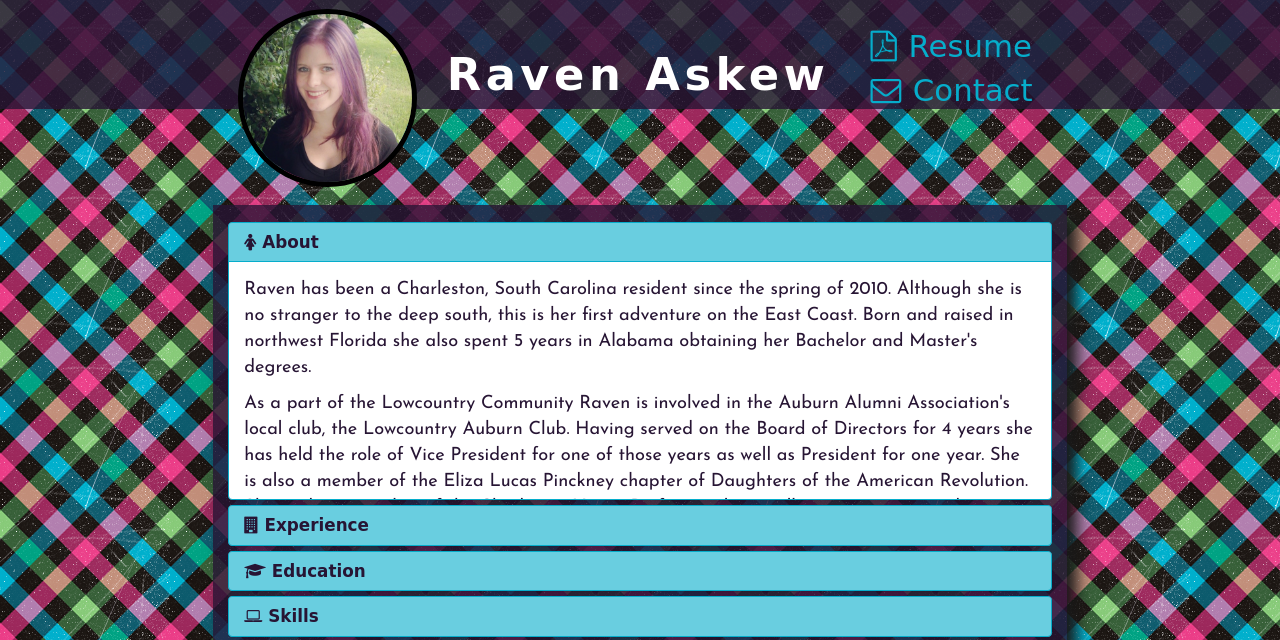
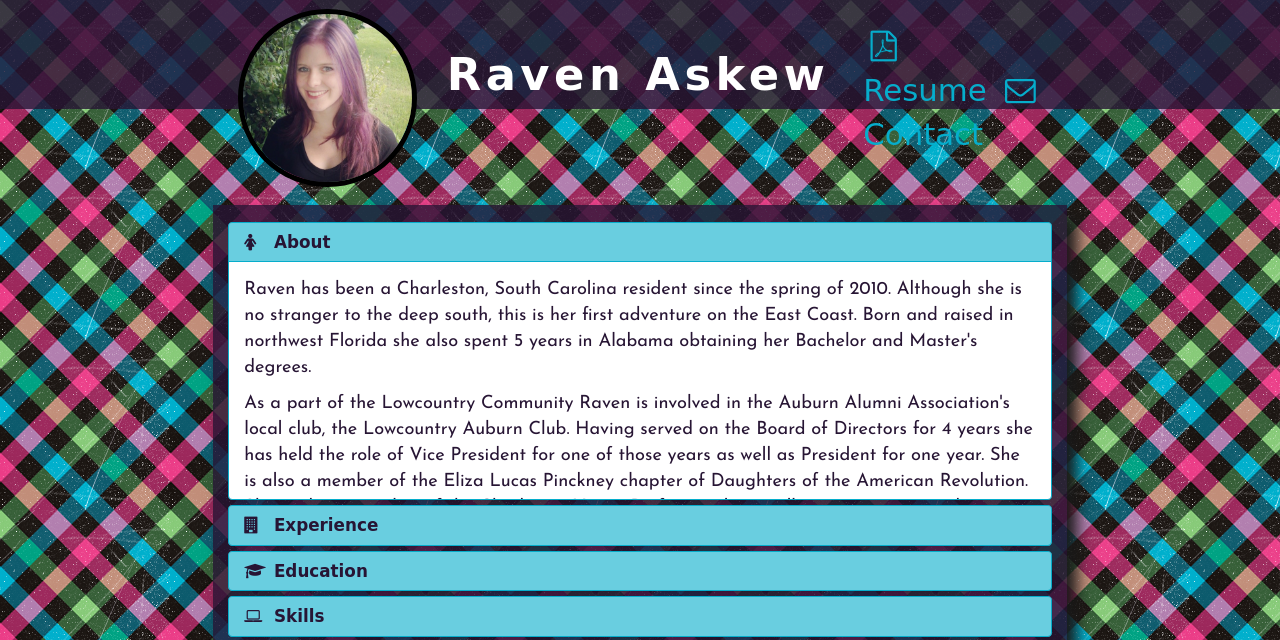
Before and after one commit to raveve/ravenaskewv2, a website: page index.html in a window 1280 px wide. Shown: the top 640 px of the page. Drawn offline with nearby package versions, Linux system fonts and the light colour scheme; a web font is replaced by a local one.

Commit message:
More changes to style.

```diff
--- a/css/base.scss
+++ b/css/base.scss
@@ -95,8 +95,17 @@ $shadow: #191919;
     text-decoration: none;
   }
 
+  .contact i {
+    width: 18%;
+  }
+
   .panel-body a {
     color: $purple-font;
+  }
+
+  .panel-body a:hover {
+    text-decoration: none;
+    color: $green;
   }
 
   .panel-group {
@@ -125,6 +134,10 @@ $shadow: #191919;
 
   .panel-title {
     color: $purple-font;
+  }
+
+  .panel-title i {
+    width: 8%;
   }
 
   .panel-heading a:focus {
@@ -166,6 +179,16 @@ $shadow: #191919;
     color: $white;
   }
 
+  footer p:hover {
+    color: $black;
+    text-decoration: none;
+  }
+
+  footer a:hover {
+    text-decoration: none;
+  }
+
+
 }
 
 /*******************************
@@ -175,6 +198,10 @@ $shadow: #191919;
 @media screen and (min-width: 360px) {
   header img {
     width: 90%;
+  }
+
+  .contact i {
+    width: 20%;
   }
 }
 
@@ -220,6 +247,10 @@ $shadow: #191919;
   .contact a {
     font-size: 1.6em;
     padding: 5%;
+  }
+
+  .contact i {
+    width: 8%;
   }
 
   .contact .fa {
@@ -269,6 +300,10 @@ $shadow: #191919;
 @media screen and (min-width: 540px) {
   body p, body ul {
     font-size: 1.1em;
+  }
+
+  .panel-title i {
+    width: 7%;
   }
 
   .sub-rec {
@@ -335,6 +370,10 @@ $shadow: #191919;
 
   .pdf {
     margin-left: 12%;
+  }
+
+  .panel-title i {
+    width: 6%;
   }
 
   body p, body ul {
@@ -409,6 +448,10 @@ $shadow: #191919;
     padding-right: 1%;
   }
 
+  .contact i {
+    width: 20%;
+  }
+
   .site-center {
     background-color: $purple-background;
     margin-top: 7%;
@@ -447,6 +490,10 @@ $shadow: #191919;
     font-size: 1.6em;
   }
 
+  .panel-title i {
+    width: 5%;
+  }
+
   .site-center {
     margin-top: 6.5%;
   }
@@ -481,6 +528,10 @@ $shadow: #191919;
 
   .contact a {
     font-size: 1.7em;
+  }
+
+  .panel-title i {
+    width: 4%;
   }
 
   .site-center {
@@ -628,6 +679,14 @@ $shadow: #191919;
     font-size: 3.2em;
   }
 
+  .contact i {
+    width: 18%;
+  }
+
+  .panel-title i {
+    width: 3%;
+  }
+
   .site-center {
     height: 34em;
     margin-top: 7.5%;
@@ -747,6 +806,10 @@ $shadow: #191919;
     font-size: 3.2em;
   }
 
+  .panel-title i {
+    width: 2%;
+  }
+
   .site-center {
     margin-top: 5%;
   }
--- a/css/main.css
+++ b/css/main.css
@@ -56,8 +56,13 @@
     list-style-type: square; }
   .contact > a:focus {
     text-decoration: none; }
+  .contact i {
+    width: 18%; }
   .panel-body a {
     color: #271534; }
+  .panel-body a:hover {
+    text-decoration: none;
+    color: #86C977; }
   .panel-group {
     margin-top: 5%; }
   .panel-body {
@@ -73,6 +78,8 @@
     border-top-color: #06adcb; }
   .panel-title {
     color: #271534; }
+  .panel-title i {
+    width: 8%; }
   .panel-heading a:focus {
     text-decoration: none; }
   .panel-heading a:hover {
@@ -95,14 +102,21 @@
   footer p {
     font-size: 1.2em;
     padding-top: 2%;
-    color: #FFFFFF; } }
+    color: #FFFFFF; }
+  footer p:hover {
+    color: #000000;
+    text-decoration: none; }
+  footer a:hover {
+    text-decoration: none; } }
 
 /*******************************
 360PX RESPONSIVE
 *******************************/
 @media screen and (min-width: 360px) {
   header img {
-    width: 90%; } }
+    width: 90%; }
+  .contact i {
+    width: 20%; } }
 
 /*******************************
 380PX RESPONSIVE
@@ -133,6 +147,8 @@
   .contact a {
     font-size: 1.6em;
     padding: 5%; }
+  .contact i {
+    width: 8%; }
   .contact .fa {
     padding-right: 1%; } }
 
@@ -165,6 +181,8 @@
 @media screen and (min-width: 540px) {
   body p, body ul {
     font-size: 1.1em; }
+  .panel-title i {
+    width: 7%; }
   .sub-rec {
     margin-top: 8%; }
   footer p {
@@ -205,6 +223,8 @@
     padding: 2%; }
   .pdf {
     margin-left: 12%; }
+  .panel-title i {
+    width: 6%; }
   body p, body ul {
     font-size: 1.3em; }
   .sub-rec {
@@ -252,6 +272,8 @@
     padding: 4%; }
   .contact .fa {
     padding-right: 1%; }
+  .contact i {
+    width: 20%; }
   .site-center {
     background-color: rgba(39, 21, 52, 0.8);
     margin-top: 7%;
@@ -275,6 +297,8 @@
     height: 5.4em; }
   .contact a {
     font-size: 1.6em; }
+  .panel-title i {
+    width: 5%; }
   .site-center {
     margin-top: 6.5%; }
   .social {
@@ -298,6 +322,8 @@
     margin-top: 13%; }
   .contact a {
     font-size: 1.7em; }
+  .panel-title i {
+    width: 4%; }
   .site-center {
     height: 39em; }
   .panel-title {
@@ -382,6 +408,10 @@
 @media screen and (min-width: 1280px) {
   h1 {
     font-size: 3.2em; }
+  .contact i {
+    width: 18%; }
+  .panel-title i {
+    width: 3%; }
   .site-center {
     height: 34em;
     margin-top: 7.5%; }
@@ -456,6 +486,8 @@
     height: 11em; }
   .contact a {
     font-size: 3.2em; }
+  .panel-title i {
+    width: 2%; }
   .site-center {
     margin-top: 5%; } }
 
--- a/index.html
+++ b/index.html
@@ -253,7 +253,7 @@
       </div>
     </div>
     <footer class="col-md-7 col-md-offset-4 col-sm-7 col-sm-offset-4 col-xs-7 col-xs-offset-3">
-      <p>&copy; 2015 Raven Askew</p>
+      <a href="https://github.com/raveve/ravenaskewv3" target="_blank"><p>&copy; 2015 Raven Askew</p></a>
     </footer>
   </div>
   <script src="bower_components/jquery/dist/jquery.js"></script>
```
